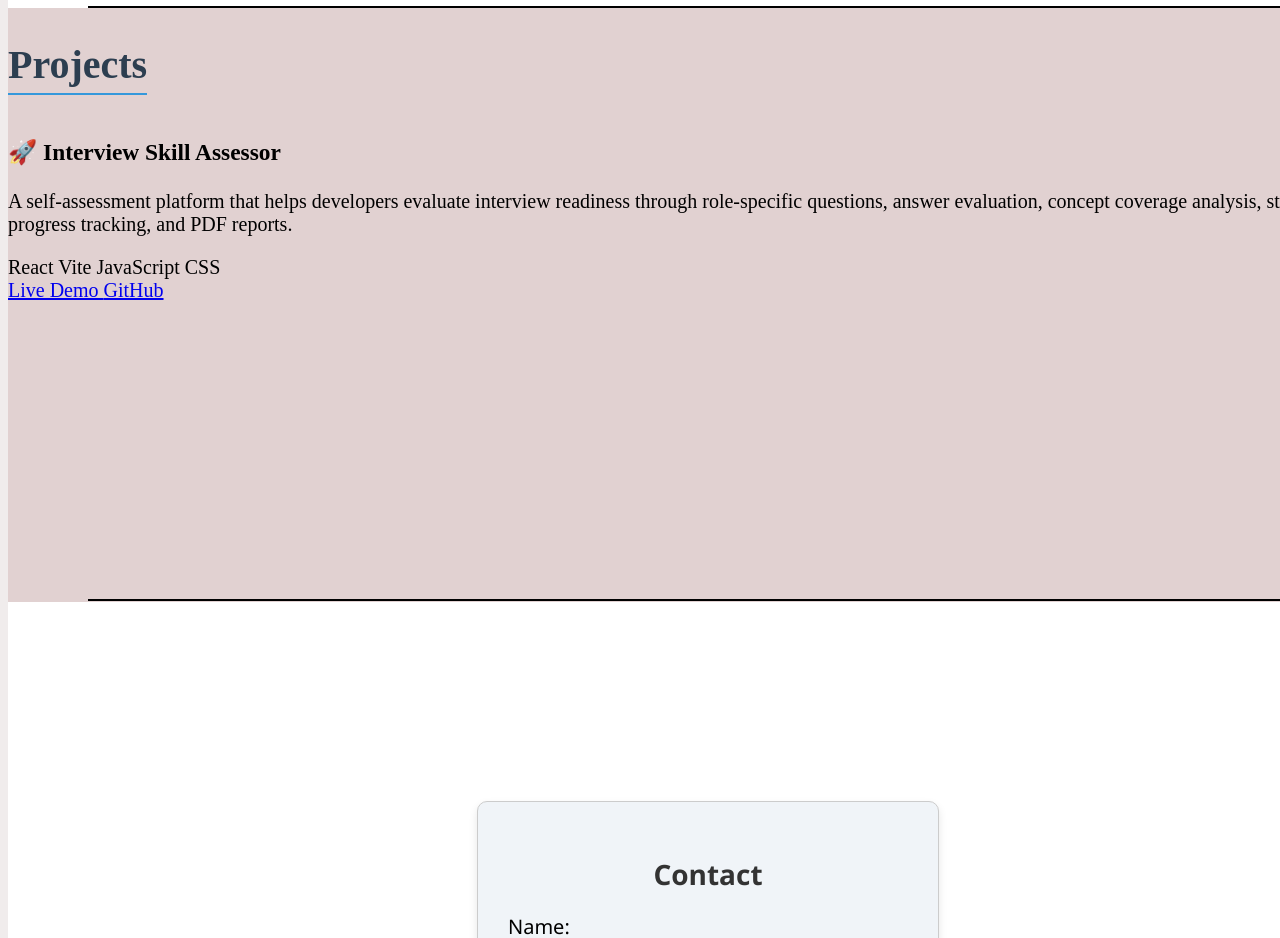
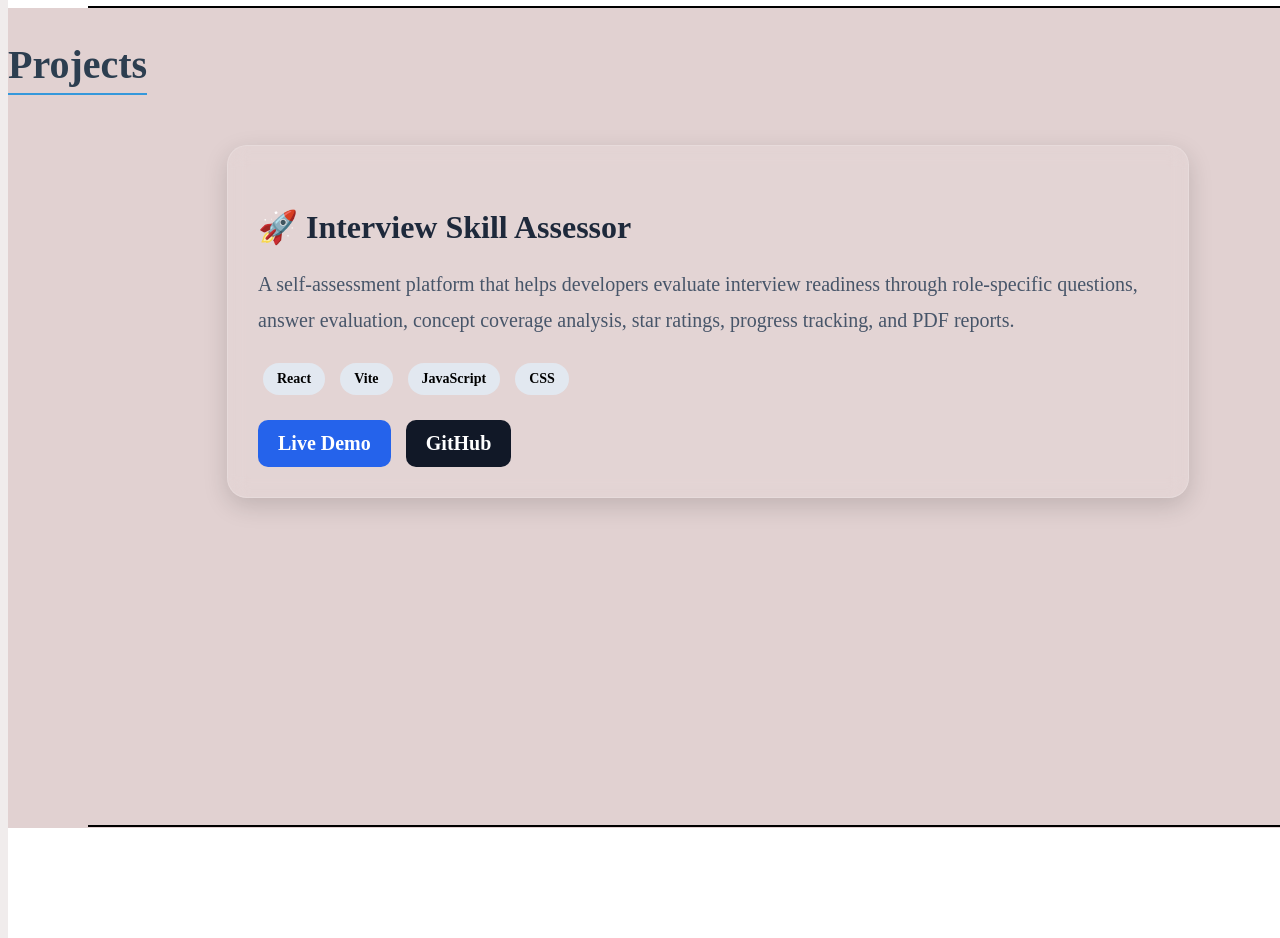
Before and after one commit to mhdrashid10/portfolio_from_scratch, a plain HTML site: page index.html in a window 1280 px wide. Shown: the part 2900-3838 px from the top of the page. Drawn offline with Linux system fonts and the light colour scheme.

Commit message:
Update profile.css

```diff
--- a/profile.css
+++ b/profile.css
@@ -294,3 +294,78 @@
   margin-bottom: 20px;
   text-align: justify;
 }
+.project-card {
+    max-width: 900px;
+    margin: 30px auto;
+    padding: 30px;
+    border-radius: 20px;
+
+    background: rgba(255, 255, 255, 0.08);
+    backdrop-filter: blur(10px);
+
+    border: 1px solid rgba(255, 255, 255, 0.15);
+
+    box-shadow: 0 8px 25px rgba(0, 0, 0, 0.15);
+
+    transition: transform 0.3s ease, box-shadow 0.3s ease;
+}
+
+.project-card:hover {
+    transform: translateY(-5px);
+    box-shadow: 0 12px 35px rgba(0, 0, 0, 0.2);
+}
+
+.project-card h3 {
+    font-size: 2rem;
+    margin-bottom: 15px;
+    color: #1e293b;
+}
+
+.project-card p {
+    line-height: 1.8;
+    margin-bottom: 15px;
+    color: #475569;
+}
+
+.tech-stack {
+    margin: 20px 0;
+}
+
+.tech-stack span {
+    display: inline-block;
+    margin: 5px;
+    padding: 8px 14px;
+    border-radius: 20px;
+    background: #e2e8f0;
+    font-size: 14px;
+    font-weight: 600;
+}
+
+.project-links {
+    margin-top: 20px;
+}
+
+.project-links a {
+    text-decoration: none;
+    display: inline-block;
+    padding: 12px 20px;
+    margin-right: 10px;
+    border-radius: 10px;
+    font-weight: 600;
+    transition: 0.3s;
+}
+
+.demo-btn {
+    background: #2563eb;
+    color: white;
+}
+
+.github-btn {
+    background: #111827;
+    color: white;
+}
+
+.project-links a:hover {
+    opacity: 0.9;
+    transform: translateY(-2px);
+}
```
